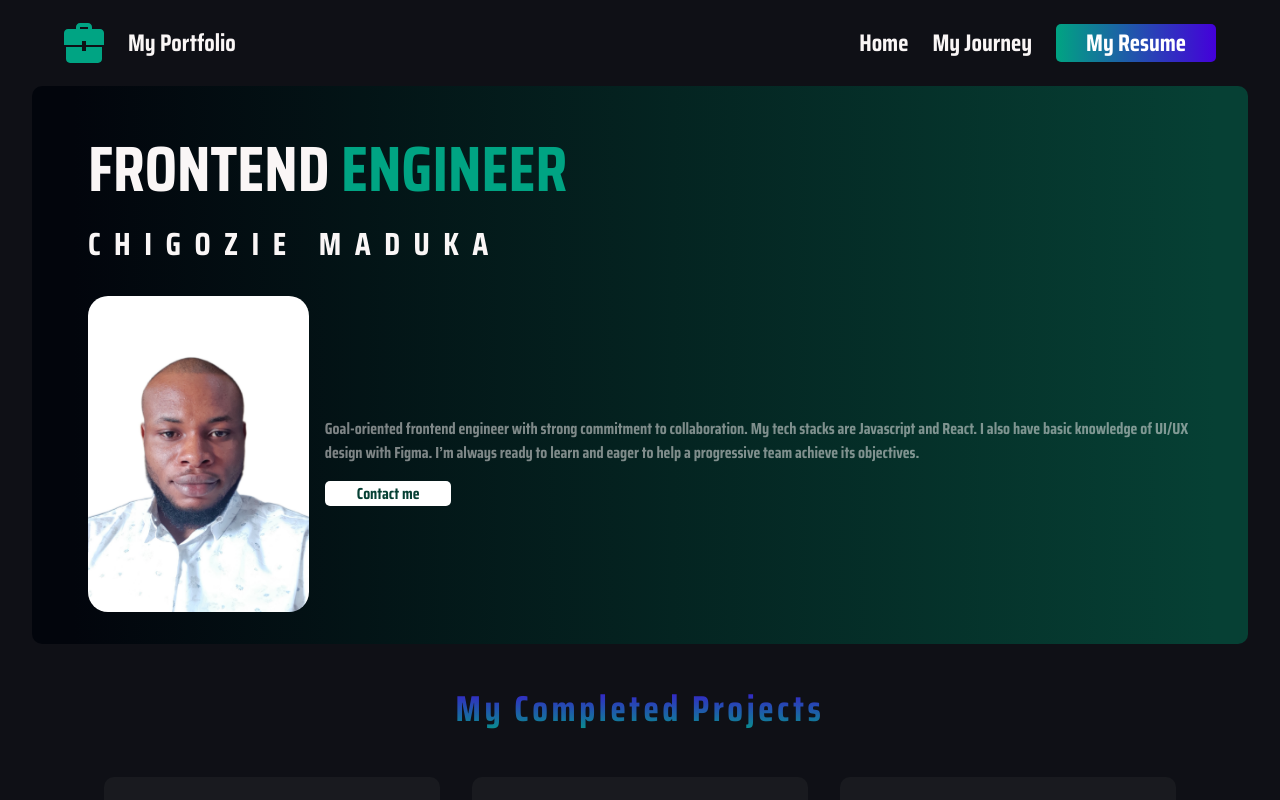
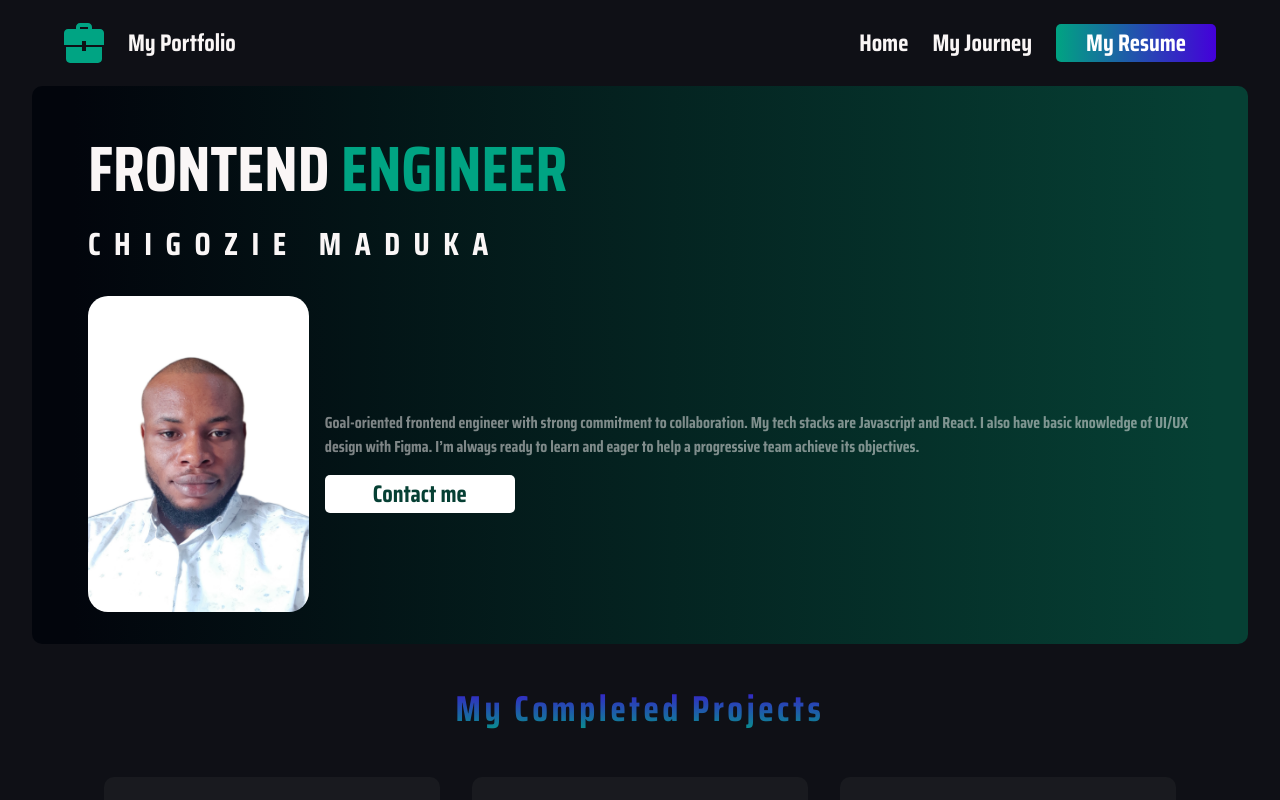
Before and after one commit to Goziejp12/My-Portfolio, a React (Vite) app: page / in a window 1280 px wide. Shown: the top 800 px of the page. Built offline with nearby package versions, Linux system fonts and the light colour scheme.

Commit message:
fixed contact me text overflow

```diff
--- a/style.css
+++ b/style.css
@@ -152,7 +152,6 @@ nav .fa-bars:hover,
     display: block;
     margin: 0 auto 0 0;
     padding: 0 2em;
-    /* width: fit-content; */
     color:#064034;
     font-weight: 700;
     border-radius: 5px;
@@ -351,8 +350,12 @@ footer .socials-n-rights {
         font-size: 2rem;
     }
 
-    .hero--section p, .profile--bio-mail a  {
+    .hero--section p {
         font-size: 1rem;
+    }
+
+    .profile--bio-mail a {
+        font-size: 1.5rem;
     }
 
     .main--layout {
```
